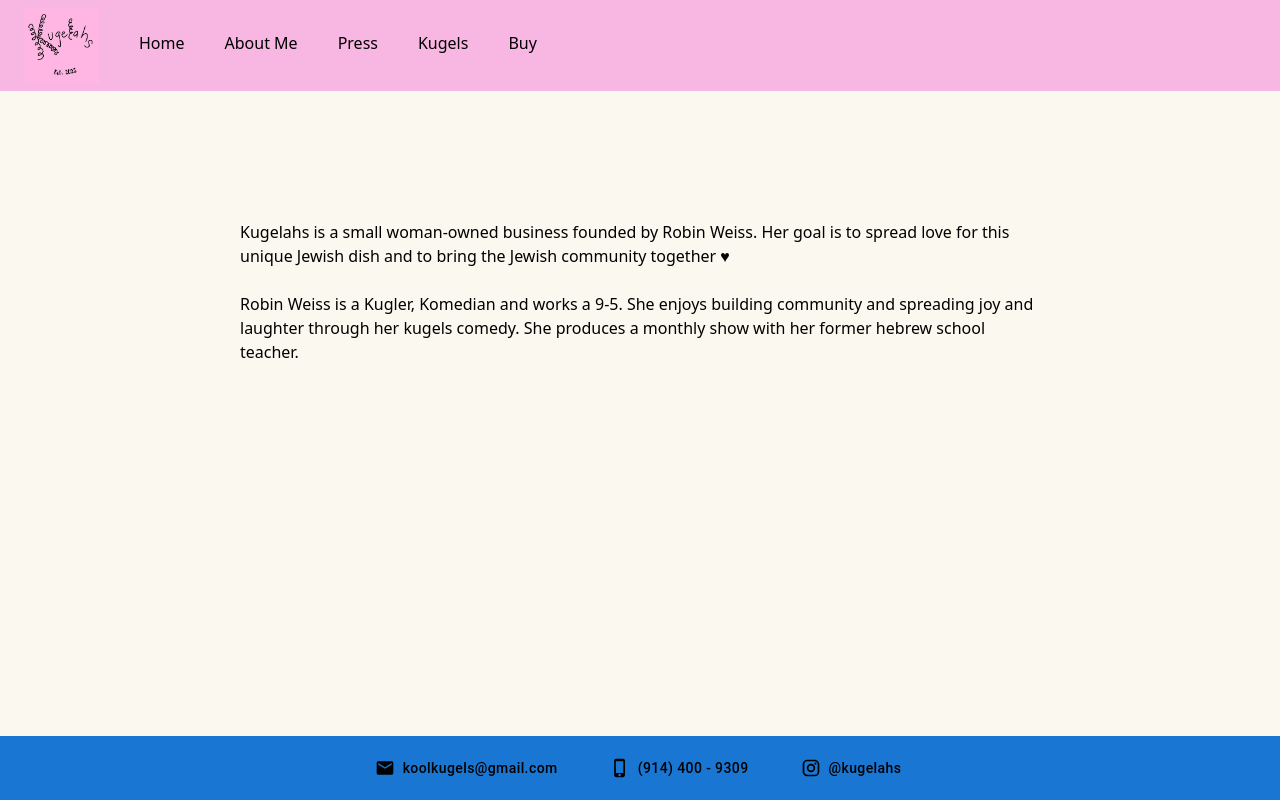
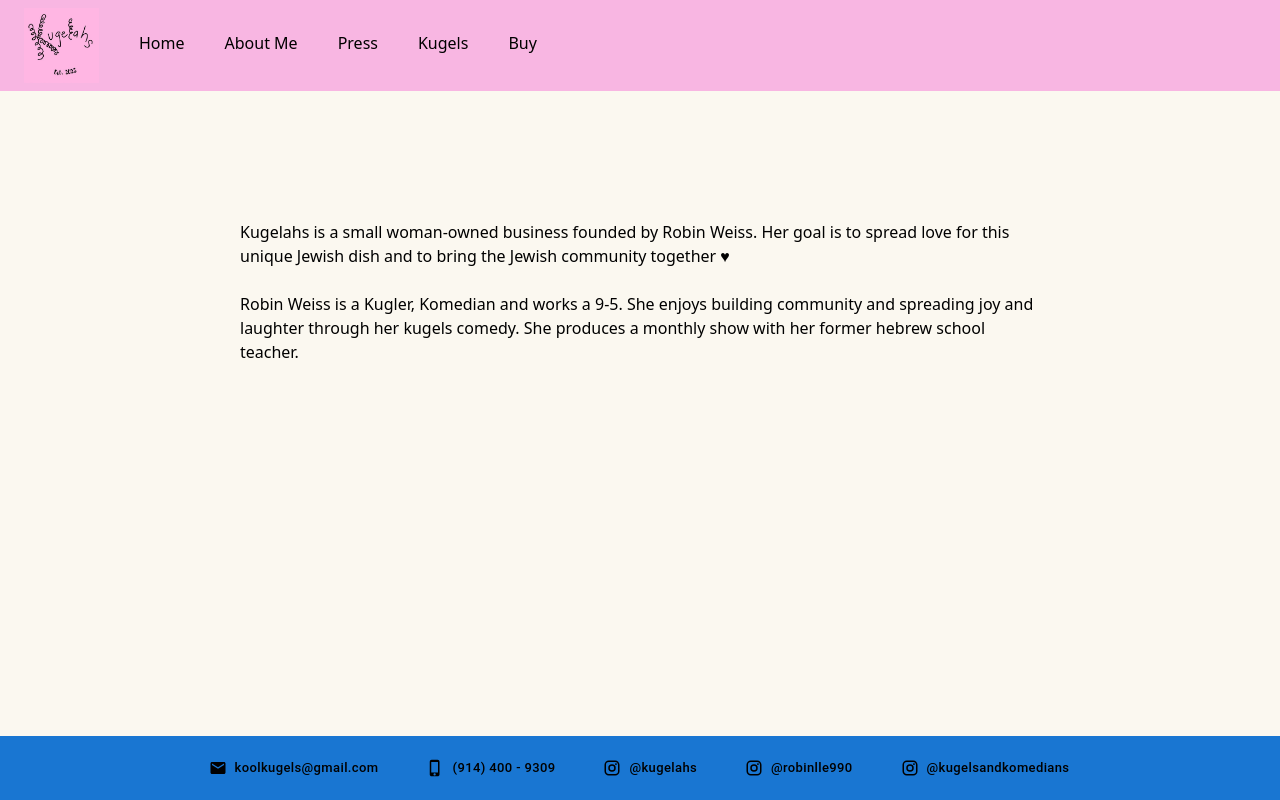
Before and after one commit to shoshana-levitt/kugelahs-website, a Next.js app: page / in a window 1280 px wide. Built offline with nearby package versions, Linux system fonts and the light colour scheme.

Commit message:
add href ternary to footer button map

```diff
--- a/components/Footer.tsx
+++ b/components/Footer.tsx
@@ -20,10 +20,12 @@ const Footer = () => {
               alignItems="center"
               spacing={5}
             >
-              {FOOTER_INFO.map((item) => (
+              {FOOTER_INFO.map((item) =>
+                item.link ? (
                   <Button
+                    size="small"
                     startIcon={<item.icon />}
-                  href={"google.com"}
+                    href={item.link}
                     target="_blank"
                     disableRipple
                     sx={{
@@ -38,7 +40,25 @@ const Footer = () => {
                   >
                     {item.text}
                   </Button>
-              ))}
+                ) : (
+                  <Button
+                    size="small"
+                    startIcon={<item.icon />}
+                    disableRipple
+                    sx={{
+                      color: "black",
+                      m: 1,
+                      ":hover": {
+                        backgroundColor: "transparent",
+                        cursor: "default",
+                      },
+                    }}
+                    style={{ textTransform: "none" }}
+                  >
+                    {item.text}
+                  </Button>
+                )
+              )}
             </Stack>
           </Box>
         </Toolbar>
--- a/constants/index.ts
+++ b/constants/index.ts
@@ -37,11 +37,27 @@ export const FOOTER_INFO = [
     text: "koolkugels@gmail.com",
     link: "mailto:koolkugels@gmail.com",
   },
-  { key: "phone", icon: PhoneIphone, text: "(914) 400 - 9309" },
+  {
+    key: "phone",
+    icon: PhoneIphone,
+    text: "(914) 400 - 9309",
+  },
   {
     key: "instagram-kugelahs",
     icon: Instagram,
     text: "@kugelahs",
     link: "https://www.instagram.com/kugelahs/",
   },
+  {
+    key: "instagram-robin",
+    icon: Instagram,
+    text: "@robinlle990",
+    link: "https://www.instagram.com/robinlle99/",
+  },
+  {
+    key: "instagram-kugels-and-komedians",
+    icon: Instagram,
+    text: "@kugelsandkomedians",
+    link: "https://www.instagram.com/kugelsandkomedians/",
+  },
 ];
```
Lines whose indentation alone changed are shown as unchanged.
